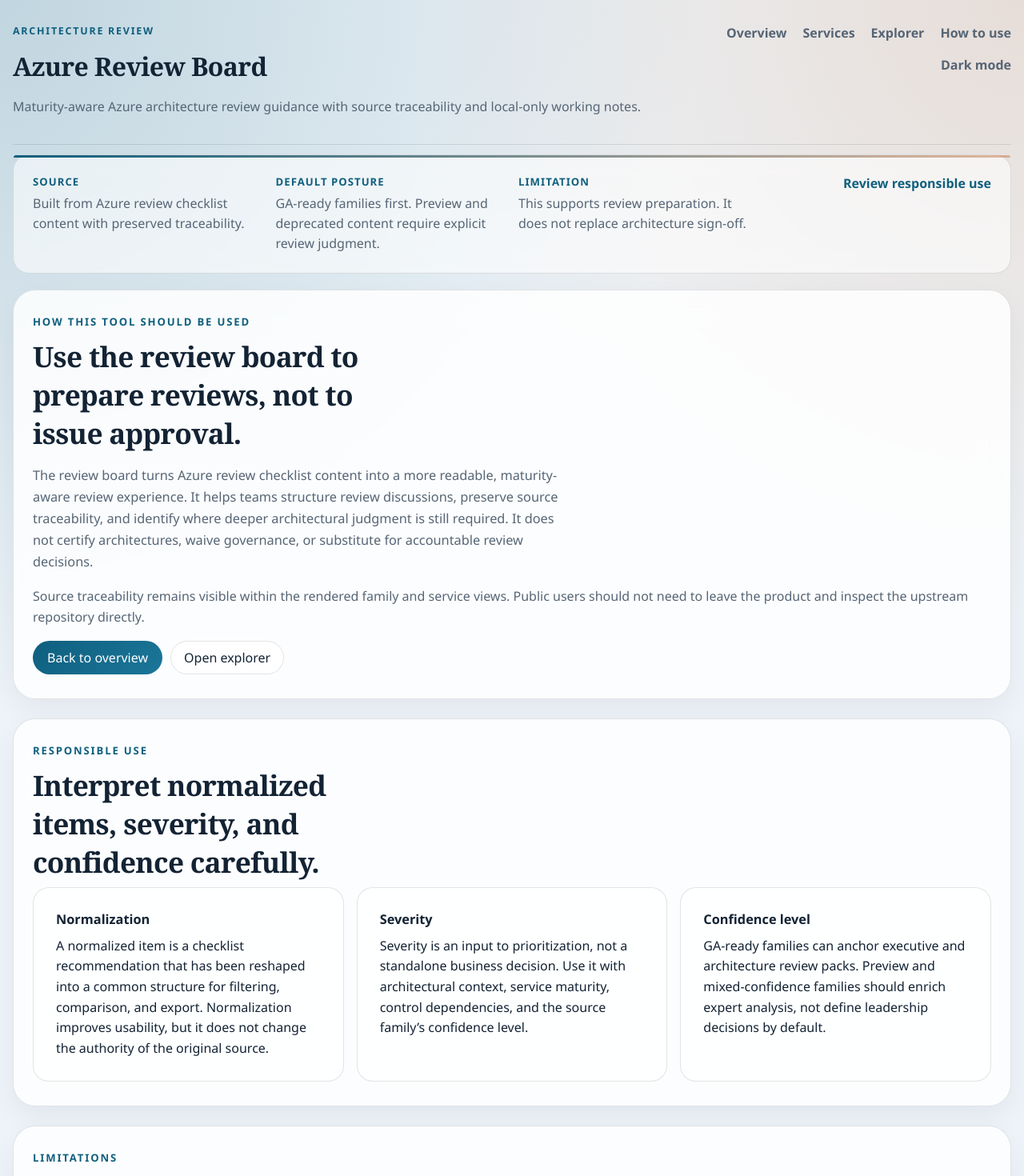
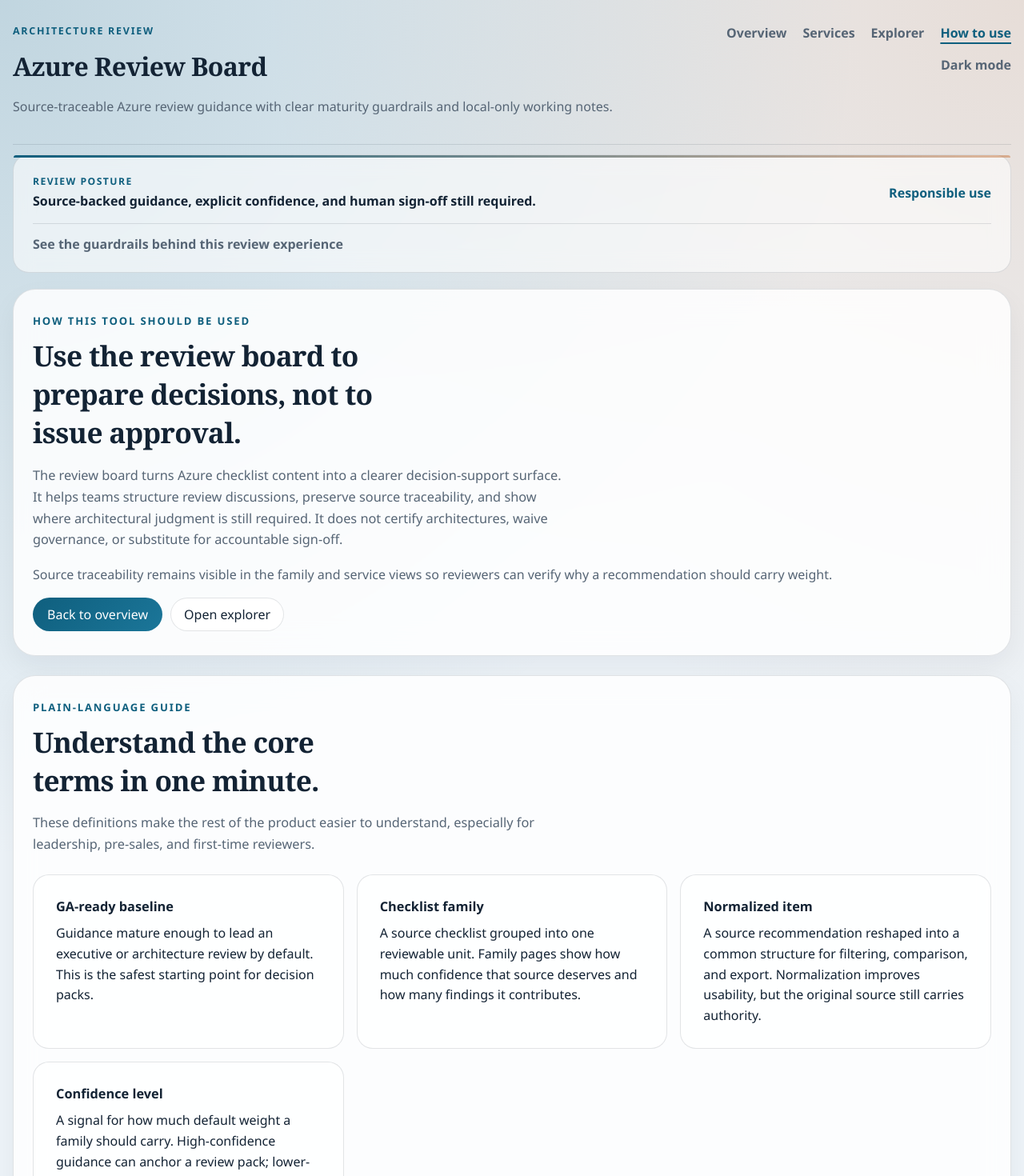
Before and after one commit to upendra25312/AzureCheckLists, a Next.js app: page /how-to-use in a window 1280 px wide. Shown: the top 1470 px of the page at 80% size. Built offline with nearby package versions, Linux system fonts and the light colour scheme.

Commit message:
Refine review board UX and decision flows

```diff
--- a/app/globals.css
+++ b/app/globals.css
@@ -273,6 +273,13 @@
   text-underline-offset: 4px;
 }
 
+.header-link-active {
+  color: var(--brand);
+  text-decoration: underline;
+  text-decoration-thickness: 2px;
+  text-underline-offset: 6px;
+}
+
 button.chip {
   justify-content: flex-start;
 }
@@ -425,6 +432,54 @@
   background: linear-gradient(90deg, var(--brand), rgba(198, 107, 46, 0.45));
 }
 
+.trust-banner-summary {
+  display: flex;
+  justify-content: space-between;
+  align-items: center;
+  gap: 16px;
+}
+
+.trust-banner-summary-copy {
+  display: grid;
+  gap: 4px;
+}
+
+.trust-banner-kicker {
+  color: var(--brand);
+  font-size: 0.76rem;
+  font-weight: 700;
+  letter-spacing: 0.12em;
+  text-transform: uppercase;
+}
+
+.trust-banner-headline {
+  margin: 0;
+  color: var(--text);
+  font-weight: 650;
+  line-height: 1.5;
+}
+
+.trust-banner-details {
+  margin-top: 16px;
+  padding-top: 14px;
+  border-top: 1px solid var(--border);
+}
+
+.trust-banner-details summary {
+  cursor: pointer;
+  color: var(--text-muted);
+  font-weight: 600;
+  list-style: none;
+}
+
+.trust-banner-details summary::-webkit-details-marker {
+  display: none;
+}
+
+.trust-banner-details[open] summary {
+  margin-bottom: 14px;
+}
+
 .trust-banner-grid,
 .hero-grid,
 .editorial-hero-layout,
@@ -434,7 +489,10 @@
  .service-path-grid,
   .technology-hero,
   .future-grid,
-  .traceability-grid {
+  .traceability-grid,
+  .start-here-grid,
+  .proof-grid,
+  .loading-skeleton-grid {
   display: grid;
   gap: 16px;
 }
@@ -497,6 +555,12 @@
 }
 
 .future-grid {
+  grid-template-columns: repeat(3, minmax(0, 1fr));
+}
+
+.start-here-grid,
+.proof-grid,
+.loading-skeleton-grid {
   grid-template-columns: repeat(3, minmax(0, 1fr));
 }
 
@@ -694,6 +758,39 @@
   line-height: 1.7;
 }
 
+.path-card,
+.proof-card {
+  display: grid;
+  gap: 14px;
+  padding: 28px;
+  border-radius: var(--radius-lg);
+  border: 1px solid var(--border);
+  background: rgba(255, 255, 255, 0.72);
+}
+
+[data-theme="dark"] .path-card,
+[data-theme="dark"] .proof-card {
+  background: rgba(12, 24, 36, 0.62);
+}
+
+.path-card h3,
+.proof-card h3 {
+  margin: 0;
+  font-size: 1.25rem;
+  line-height: 1.35;
+}
+
+.path-card p,
+.proof-card p {
+  margin: 0;
+  color: var(--text-muted);
+  line-height: 1.7;
+}
+
+.path-card-meta {
+  font-size: 0.95rem;
+}
+
 .brief-action-list {
   display: flex;
   flex-wrap: wrap;
@@ -802,6 +899,37 @@
   border-radius: var(--radius-lg);
   border: 1px solid var(--border);
   background: var(--bg-strong);
+}
+
+.loading-skeleton-card {
+  display: grid;
+  gap: 12px;
+  min-height: 132px;
+  padding: 24px;
+  border-radius: var(--radius-lg);
+  border: 1px solid var(--border);
+  background: var(--bg-strong);
+}
+
+.loading-skeleton-line {
+  height: 12px;
+  border-radius: 999px;
+  background: linear-gradient(
+    90deg,
+    rgba(15, 95, 126, 0.14),
+    rgba(15, 95, 126, 0.3),
+    rgba(15, 95, 126, 0.14)
+  );
+  background-size: 200% 100%;
+  animation: skeleton-shift 1.4s ease-in-out infinite;
+}
+
+.loading-skeleton-line-short {
+  width: 34%;
+}
+
+.loading-skeleton-line-medium {
+  width: 76%;
 }
 
 .hero-stat {
@@ -1165,6 +1293,16 @@
   padding: 24px;
 }
 
+@keyframes skeleton-shift {
+  0% {
+    background-position: 200% 0;
+  }
+
+  100% {
+    background-position: -200% 0;
+  }
+}
+
 @media (max-width: 1180px) {
   .hero-grid,
   .editorial-hero-layout,
@@ -1175,6 +1313,8 @@
   .service-directory-grid,
   .service-path-grid,
   .future-grid,
+  .start-here-grid,
+  .proof-grid,
   .site-footer-grid,
   .trust-banner-grid,
   .traceability-grid,
@@ -1204,6 +1344,11 @@
   .header-nav {
     width: 100%;
     gap: 14px;
+  }
+
+  .trust-banner-summary {
+    flex-direction: column;
+    align-items: flex-start;
   }
 
   .workspace-toolbar,
--- a/app/how-to-use/page.tsx
+++ b/app/how-to-use/page.tsx
@@ -2,7 +2,7 @@
 import Link from "next/link";
 
 export const metadata: Metadata = {
-  title: "How To Use",
+  title: "How to Use",
   description:
     "Use the review board to prepare architecture discussions, not to issue approval or replace accountable sign-off."
 };
@@ -12,17 +12,16 @@
     <main className="section-stack">
       <section className="surface-panel editorial-section">
         <p className="eyebrow">How this tool should be used</p>
-        <h2 className="section-title">Use the review board to prepare reviews, not to issue approval.</h2>
+        <h2 className="section-title">Use the review board to prepare decisions, not to issue approval.</h2>
         <p className="section-copy">
-          The review board turns Azure review checklist content into a more readable, maturity-aware
-          review experience. It helps teams structure review discussions, preserve source
-          traceability, and identify where deeper architectural judgment is still required.
-          It does not certify architectures, waive governance, or substitute for accountable
-          review decisions.
+          The review board turns Azure checklist content into a clearer decision-support surface.
+          It helps teams structure review discussions, preserve source traceability, and show where
+          architectural judgment is still required. It does not certify architectures, waive
+          governance, or substitute for accountable sign-off.
         </p>
         <p className="microcopy">
-          Source traceability remains visible within the rendered family and service views. Public
-          users should not need to leave the product and inspect the upstream repository directly.
+          Source traceability remains visible in the family and service views so reviewers can
+          verify why a recommendation should carry weight.
         </p>
         <div className="button-row">
           <Link href="/" className="primary-button">
@@ -37,17 +36,59 @@
       <section className="surface-panel editorial-section">
         <div className="section-head">
           <div>
+            <p className="eyebrow">Plain-language guide</p>
+            <h2 className="section-title">Understand the core terms in one minute.</h2>
+            <p className="section-copy">
+              These definitions make the rest of the product easier to understand, especially for
+              leadership, pre-sales, and first-time reviewers.
+            </p>
+          </div>
+        </div>
+        <div className="future-grid">
+          <article className="future-card">
+            <h3>GA-ready baseline</h3>
+            <p>
+              Guidance mature enough to lead an executive or architecture review by default. This
+              is the safest starting point for decision packs.
+            </p>
+          </article>
+          <article className="future-card">
+            <h3>Checklist family</h3>
+            <p>
+              A source checklist grouped into one reviewable unit. Family pages show how much
+              confidence that source deserves and how many findings it contributes.
+            </p>
+          </article>
+          <article className="future-card">
+            <h3>Normalized item</h3>
+            <p>
+              A source recommendation reshaped into a common structure for filtering, comparison,
+              and export. Normalization improves usability, but the original source still carries authority.
+            </p>
+          </article>
+          <article className="future-card">
+            <h3>Confidence level</h3>
+            <p>
+              A signal for how much default weight a family should carry. High-confidence guidance
+              can anchor a review pack; lower-confidence guidance should inform judgment, not replace it.
+            </p>
+          </article>
+        </div>
+      </section>
+
+      <section className="surface-panel editorial-section">
+        <div className="section-head">
+          <div>
             <p className="eyebrow">Responsible use</p>
-            <h2 className="section-title">Interpret normalized items, severity, and confidence carefully.</h2>
+            <h2 className="section-title">Interpret severity, confidence, and normalization carefully.</h2>
           </div>
         </div>
         <div className="future-grid">
           <article className="future-card">
             <h3>Normalization</h3>
             <p>
-              A normalized item is a checklist recommendation that has been reshaped into a
-              common structure for filtering, comparison, and export. Normalization improves
-              usability, but it does not change the authority of the original source.
+              A normalized item is easier to search and compare, but it should still be read with
+              awareness of the original checklist source behind it.
             </p>
           </article>
           <article className="future-card">
@@ -61,8 +102,8 @@
           <article className="future-card">
             <h3>Confidence level</h3>
             <p>
-              GA-ready families can anchor executive and architecture review packs. Preview
-              and mixed-confidence families should enrich expert analysis, not define leadership decisions by default.
+              GA-ready families can anchor executive and architecture review packs. Preview and
+              mixed-confidence families should enrich expert analysis, not define leadership decisions by default.
             </p>
           </article>
         </div>
@@ -79,8 +120,8 @@
           <article className="trace-card">
             <strong>What this is</strong>
             <p>
-              A static-first review accelerator for exploring checklist families, separating
-              mature and unstable guidance, and building better-informed review conversations.
+              A static-first review product for exploring checklist families, separating mature
+              and unstable guidance, and improving review preparation.
             </p>
           </article>
           <article className="trace-card">
--- a/src/components/theme-provider.tsx
+++ b/src/components/theme-provider.tsx
@@ -1,12 +1,28 @@
 "use client";
 
 import Link from "next/link";
+import { usePathname } from "next/navigation";
 import { useEffect, useState } from "react";
 import { TrustBanner } from "@/components/trust-banner";
 import { STORAGE_KEYS } from "@/lib/review-storage";
 import { SITE_DESCRIPTION, SITE_NAME } from "@/lib/site";
 
 type Theme = "light" | "dark";
+
+const NAV_ITEMS = [
+  { href: "/", label: "Overview" },
+  { href: "/services", label: "Services" },
+  { href: "/explorer", label: "Explorer" },
+  { href: "/how-to-use", label: "How to use" }
+] as const;
+
+function isActiveHref(pathname: string, href: string) {
+  if (href === "/") {
+    return pathname === href;
+  }
+
+  return pathname === href || pathname.startsWith(`${href}/`);
+}
 
 function resolveInitialTheme() {
   if (typeof window === "undefined") {
@@ -24,6 +40,7 @@
 
 export function ThemeProvider({ children }: { children: React.ReactNode }) {
   const [theme, setTheme] = useState<Theme>("light");
+  const pathname = usePathname();
 
   useEffect(() => {
     const initialTheme = resolveInitialTheme();
@@ -49,18 +66,18 @@
         </div>
         <div className="header-actions">
           <nav className="header-nav" aria-label="Primary">
-            <Link href="/" className="header-link">
-              Overview
-            </Link>
-            <Link href="/services" className="header-link">
-              Services
-            </Link>
-            <Link href="/explorer" className="header-link">
-              Explorer
-            </Link>
-            <Link href="/how-to-use" className="header-link">
-              How to use
-            </Link>
+            {NAV_ITEMS.map((item) => (
+              <Link
+                key={item.href}
+                href={item.href}
+                className={`header-link${
+                  isActiveHref(pathname, item.href) ? " header-link-active" : ""
+                }`}
+                aria-current={isActiveHref(pathname, item.href) ? "page" : undefined}
+              >
+                {item.label}
+              </Link>
+            ))}
           </nav>
           <button
             type="button"
--- a/src/components/trust-banner.tsx
+++ b/src/components/trust-banner.tsx
@@ -3,6 +3,21 @@
 export function TrustBanner() {
   return (
     <section className="trust-banner" aria-label="Trust guidance">
+      <div className="trust-banner-summary">
+        <div className="trust-banner-summary-copy">
+          <span className="trust-banner-kicker">Review posture</span>
+          <p className="trust-banner-headline">
+            Source-backed guidance, explicit confidence, and human sign-off still required.
+          </p>
+        </div>
+        <div className="trust-banner-action">
+          <Link href="/how-to-use" className="muted-link">
+            Responsible use
+          </Link>
+        </div>
+      </div>
+      <details className="trust-banner-details">
+        <summary>See the guardrails behind this review experience</summary>
         <div className="trust-banner-grid">
           <div className="trust-banner-item">
             <strong>Source</strong>
@@ -10,18 +25,17 @@
           </div>
           <div className="trust-banner-item">
             <strong>Default posture</strong>
-          <span>GA-ready families first. Preview and deprecated content require explicit review judgment.</span>
+            <span>
+              GA-ready families first. Preview and deprecated content require explicit
+              review judgment.
+            </span>
           </div>
           <div className="trust-banner-item">
             <strong>Limitation</strong>
             <span>This supports review preparation. It does not replace architecture sign-off.</span>
           </div>
-        <div className="trust-banner-item trust-banner-action">
-          <Link href="/how-to-use" className="muted-link">
-            Review responsible use
-          </Link>
         </div>
-      </div>
+      </details>
     </section>
   );
 }
--- a/src/lib/site.ts
+++ b/src/lib/site.ts
@@ -1,3 +1,3 @@
 export const SITE_NAME = "Azure Review Board";
 export const SITE_DESCRIPTION =
-  "Maturity-aware Azure architecture review guidance with source traceability and local-only working notes.";
+  "Source-traceable Azure review guidance with clear maturity guardrails and local-only working notes.";
```
Also changed, not shown: src/components/dashboard-home.tsx (+90 -79 lines), src/components/explorer-client.tsx (+41 -10 lines), src/components/service-page-view.tsx (+10 -6 lines), src/components/services-directory.tsx (+8 -3 lines), src/components/summary-cards.tsx (+9 -9 lines), src/components/technology-page-view.tsx (+22 -7 lines). Lines whose indentation alone changed are shown as unchanged.
